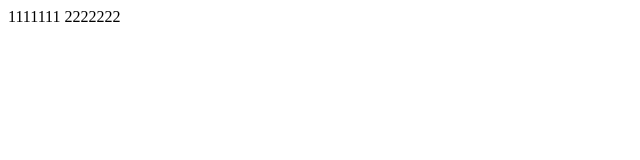
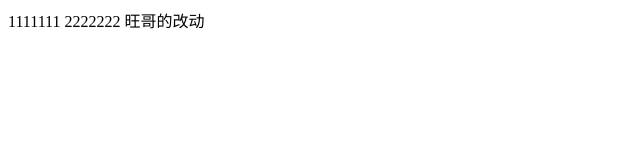
Before and after one commit to liu-tianyun/git-demon, a plain HTML site: page index.html in a window 1280 px wide. Shown: the whole page, without its empty margins (0-640 px from the left). Drawn offline with Linux system fonts and the light colour scheme.

Commit message:
旺哥的第一次提交

```diff
--- a/index.html
+++ b/index.html
@@ -13,6 +13,7 @@
 <body>
 1111111
 2222222
+旺哥的改动
 </body>
 
 </html>
```
